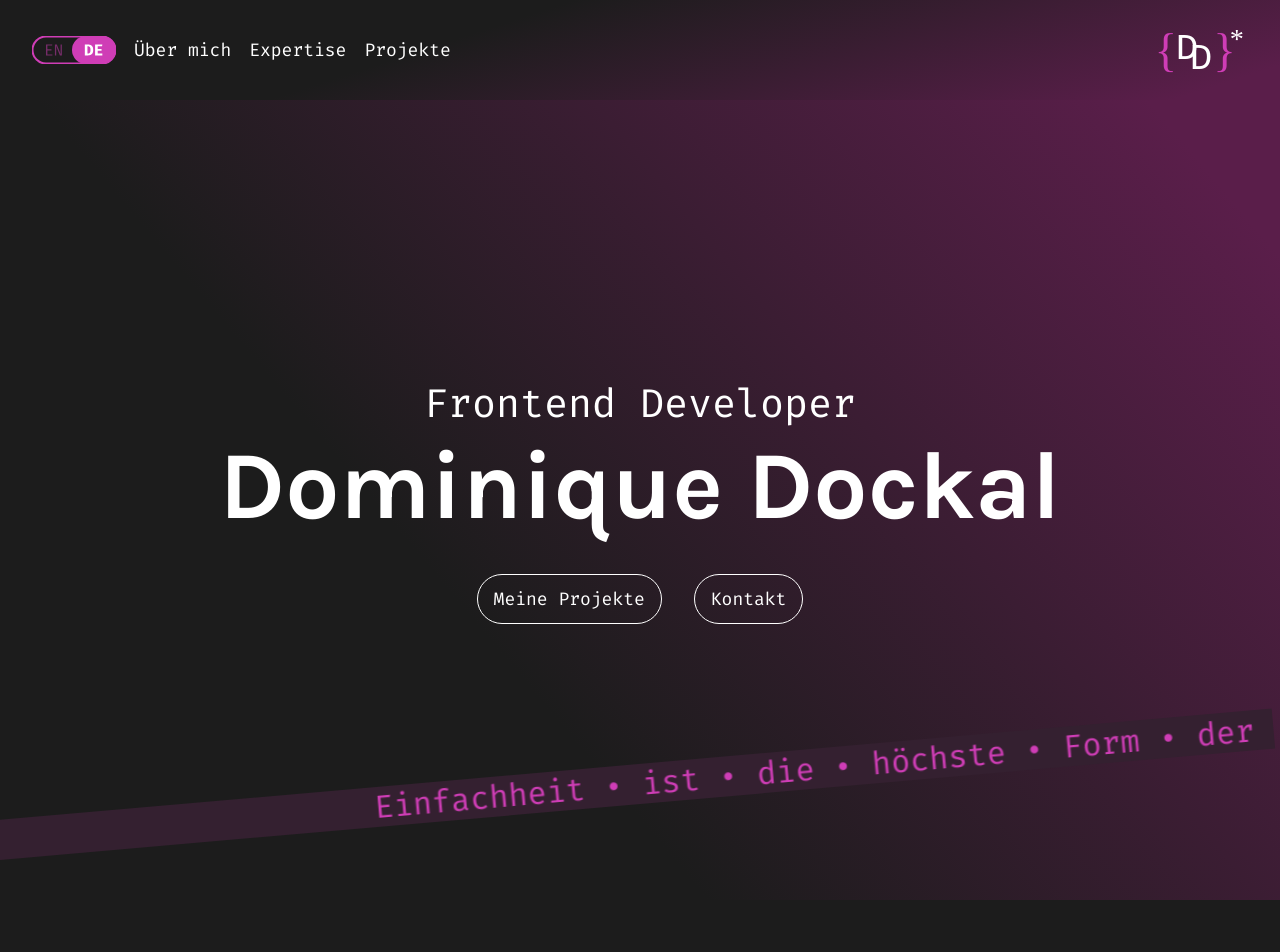
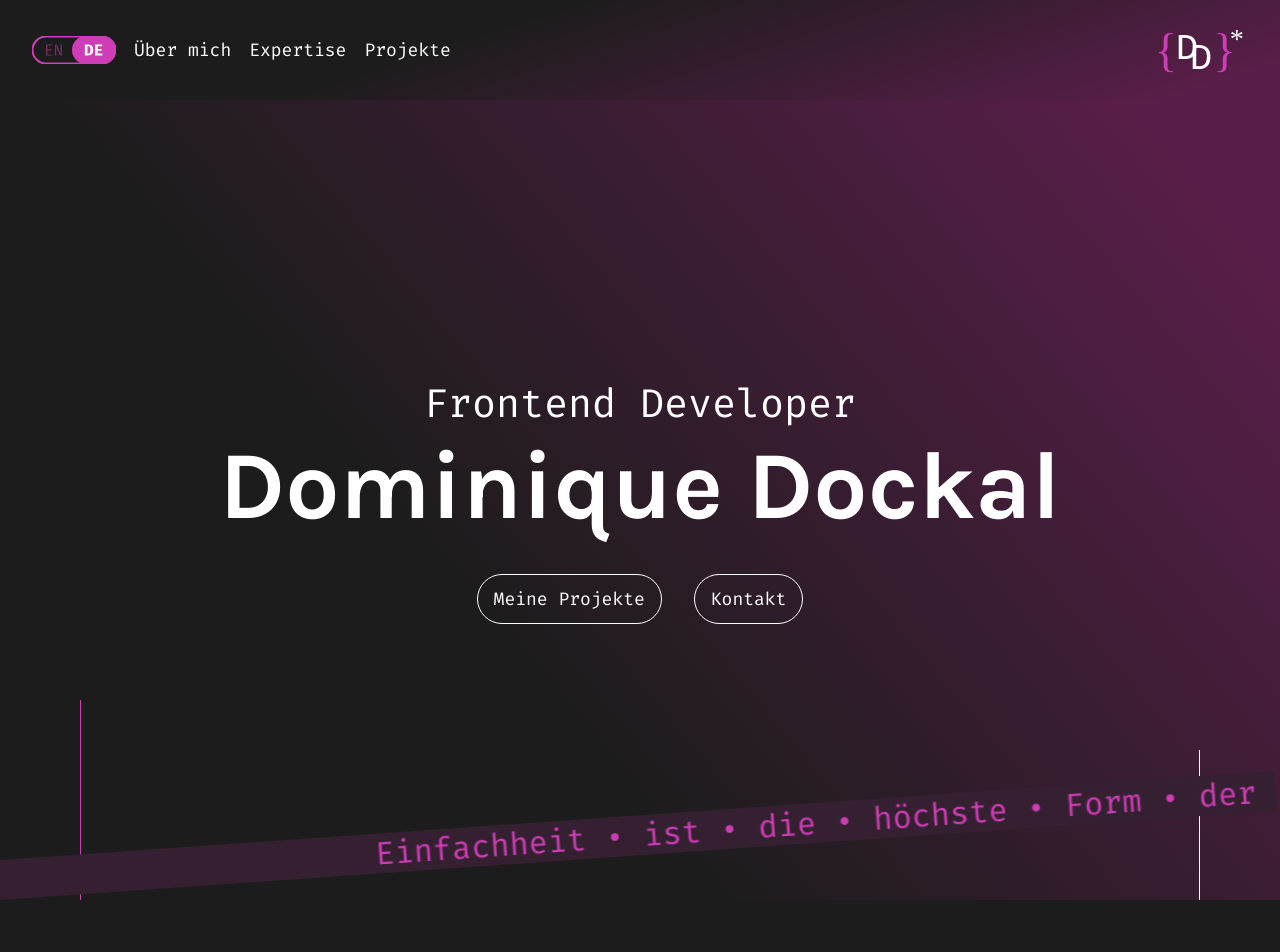
Before and after one commit to DominiqueDockal/Website, an Angular app: page / in a window 1280 px wide. Shown: the top 952 px of the page. Built offline with nearby package versions, Linux system fonts and the light colour scheme.

Commit message:
stripes implemented

```diff
--- a/src/app/components/main-content/hero/hero.component.html
+++ b/src/app/components/main-content/hero/hero.component.html
@@ -1,6 +1,10 @@
 <div class="hero">
+
+    <div class="lines-container">
+        <div class="vertical-line-left"></div>
+        <div class="vertical-line-right"></div>
+    </div>
     <div class="hero-main">
-       <div class="info">
         <p class="title">Frontend Developer</p>
         <p class="name">Dominique Dockal</p>
             <div class="button-section">
@@ -8,7 +12,8 @@
                 <p class="button" [title]="translate('hero.contact')"><span>{{translate('hero.contact')}}</span></p>
             </div>
     </div>
-    </div>
+
+
     <div class="strip">
         <div class="strip-text">{{translate('hero.banner')}}</div>
     </div>
--- a/src/app/components/main-content/hero/hero.component.scss
+++ b/src/app/components/main-content/hero/hero.component.scss
@@ -20,19 +20,14 @@ $break-point-font-three: 400px;
     padding: 0 var(--padding-main-lr);
     display: flex;
     justify-content: center;
+    flex-direction: column;
+    color: var(--white);
+    align-items:center;
 
     @media (max-width: $break-point-layout) {
         padding: 0 var(--padding-main-lr-mobile);
     }
 }
-
-.info {
-    display:flex;
-    flex-direction: column;
-    color: var(--white);
-    align-items:center;
-}
-
 
 .button-section{
     display:flex;
@@ -87,7 +82,7 @@ $break-point-font-three: 400px;
 
 .strip {
   position: absolute;
-  bottom: 5%;
+  bottom: 0;
   left: 0;
   right: 0;
   width: 100%;
@@ -95,7 +90,7 @@ $break-point-font-three: 400px;
   height: 40px;
   background: var(--box-background);
   transform-origin: bottom left;
-  transform: rotate(-5deg);
+  transform: rotate(-4deg);
   overflow: hidden;
   display: flex;
   align-items: center;
@@ -123,3 +118,37 @@ $break-point-font-three: 400px;
         transform: translateX(-100%);
     }
 }
+
+.lines-container {
+    position: absolute;
+    bottom: 0;
+    max-width: 1440px;
+    width: 100%;
+    height: 100%;
+}
+
+.vertical-line-left {
+    position: absolute;
+    left: var(--stripe-lr);
+    bottom: 0;
+    width: 1px;
+    height: 200px;
+    background: var(--main-violet);
+
+    @media (max-width: $break-point-layout) {
+        left: var(--stripe-lr-mobile);
+    }
+}
+
+.vertical-line-right {
+    position: absolute;
+    right: var(--stripe-lr);
+    bottom: 0;
+    width: 1px;
+    height: 150px;
+    background: var(--white);
+
+    @media (max-width: $break-point-layout) {
+        right: var(--stripe-lr-mobile);
+    }
+}
--- a/src/styles.scss
+++ b/src/styles.scss
@@ -28,6 +28,8 @@
   --main-box-radius: 30px;
   --text-box-inner-padding: 2rem;
   --margin-box-title: 1rem;
+  --stripe-lr: 5rem;
+  --stripe-lr-mobile: 2rem;
 
 }
 
```
Lines whose indentation alone changed are shown as unchanged.
